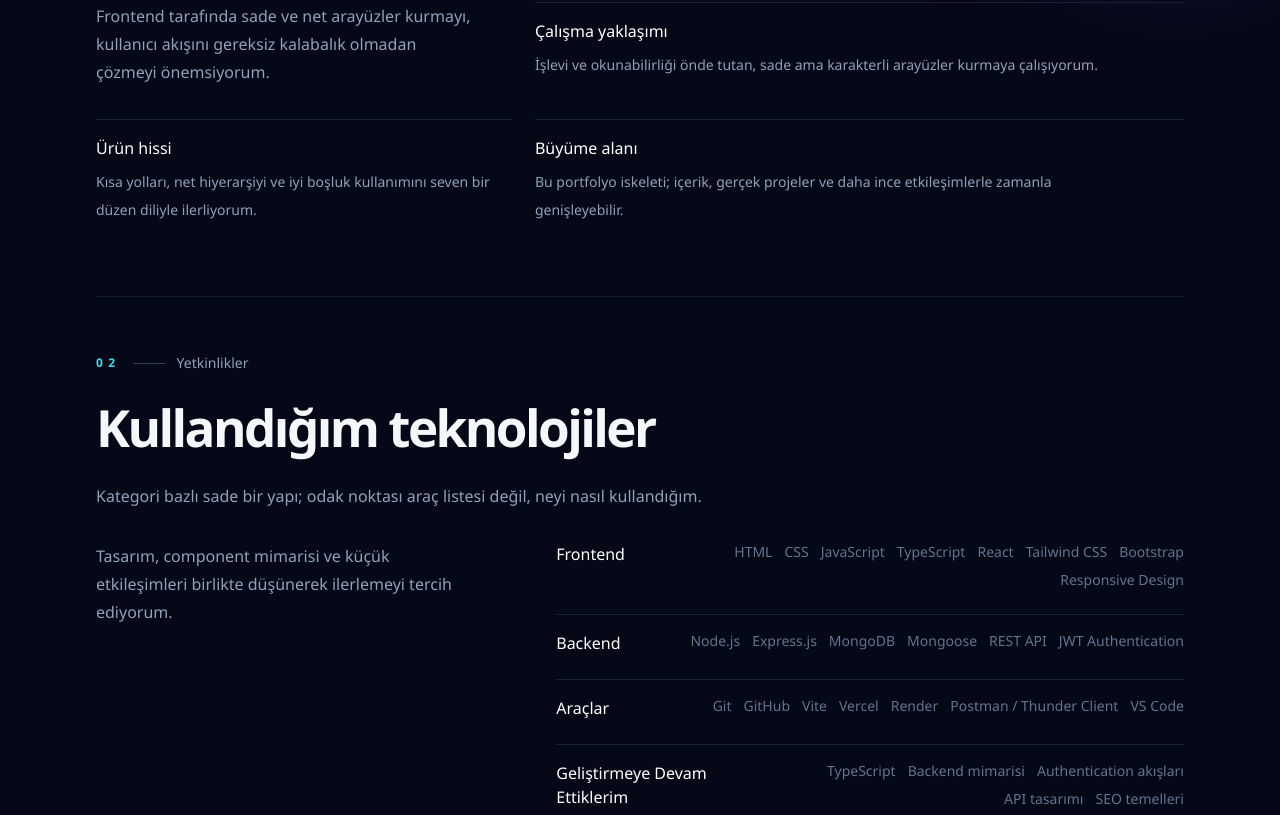
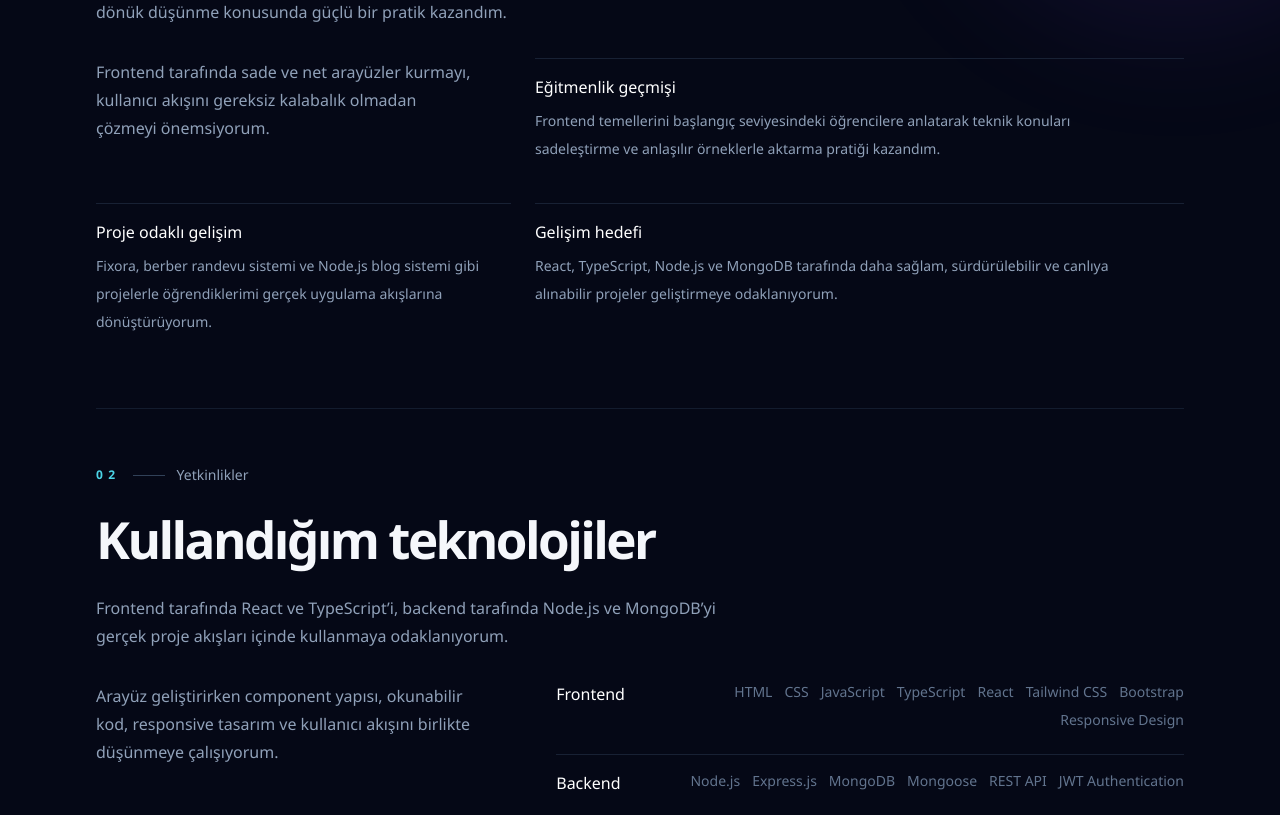
Before and after one commit to EnessCansever/enes-portfolio, a React (Vite) app: page / in a window 1280 px wide. Shown: the part 1045-1860 px from the top of the page. Built offline with nearby package versions, Linux system fonts and the light colour scheme.

Commit message:
copy: refine portfolio content

```diff
--- a/src/components/About.tsx
+++ b/src/components/About.tsx
@@ -7,8 +7,8 @@ export function About() {
       number="01"
       id="about"
       eyebrow="Hakkımda"
-      title="Kod, öğretme ve ürün geliştirme arasında"
-      description="Kısa, gerçekçi ve CV’ye uygun bir profil alanı; odağım arayüz kalitesi ve sürdürülebilir yapı."
+      title="Frontend eğitmenliğinden full-stack geliştirmeye"
+      description="Frontend eğitmenliği deneyimimle HTML, CSS, JavaScript, Bootstrap ve React temellerini anlattım. Bu süreçte teknik konuları sadeleştirme, örneklerle açıklama ve kullanıcıya dönük düşünme konusunda güçlü bir pratik kazandım."
     >
       <div className="grid gap-6 lg:grid-cols-[0.78fr_1.22fr] lg:items-start">
         <p className="max-w-sm text-sm leading-7 text-slate-400 sm:text-base">
--- a/src/components/Contact.tsx
+++ b/src/components/Contact.tsx
@@ -8,11 +8,11 @@ export function Contact() {
       id="contact"
       eyebrow="İletişim"
       title="Birlikte çalışabiliriz"
-      description="Kısa bir not bırakmak, bir proje konuşmak veya güncel çalışmalarımı görmek için buradayım."
+      description="Frontend, React veya full-stack projeler üzerine konuşmak istersen benimle iletişime geçebilirsin."
     >
       <div className="grid gap-6 lg:grid-cols-[0.8fr_1.2fr] lg:items-start">
         <p className="max-w-sm text-sm leading-7 text-slate-400 sm:text-base">
-          Kısa bir mesaj bırakmak veya bir iş konuşmak istersen, aşağıdaki bağlantılar yeterli.
+          Kısa bir mesaj bırakmak, projelerimi incelemek veya iş fırsatları için iletişime geçmek istersen bağlantılar aşağıda.
         </p>
 
         <div className="space-y-2">
--- a/src/components/Experience.tsx
+++ b/src/components/Experience.tsx
@@ -8,7 +8,7 @@ export function Experience() {
       id="experience"
       eyebrow="Deneyim"
       title="Deneyim ve geçmiş"
-      description="İki ana satırla, geçmişimi kısa ve doğru biçimde özetleyen bir zaman çizelgesi."
+      description="Frontend eğitmenliği, kişisel projeler ve full-stack geliştirme sürecimi özetleyen kısa zaman çizelgesi."
     >
       <div className="space-y-2">
         {experienceItems.map((item) => (
--- a/src/components/Focus.tsx
+++ b/src/components/Focus.tsx
@@ -8,7 +8,7 @@ export function Focus() {
       id="focus"
       eyebrow="Odak Alanlarım"
       title="Şu anda güçlendirdiğim alanlar"
-      description="Kısa vadede derinleşmek istediğim başlıklar; teknik omurga, okunabilir yapı ve arayüz kalitesi."
+      description="İşe alım sürecine hazırlanırken hem temel frontend bilgisini hem de full-stack proje pratiğini güçlendirmeye odaklanıyorum."
     >
       <div className="space-y-2">
         {focusItems.map((item, index) => (
--- a/src/components/Footer.tsx
+++ b/src/components/Footer.tsx
@@ -2,7 +2,7 @@ export function Footer() {
   return (
     <footer className="app-container pb-8 pt-2 sm:pb-10">
       <div className="border-t border-slate-800/70 pt-6 text-sm text-slate-500 sm:flex sm:items-center sm:justify-between">
-        <p>© 2026 Enes Cansever. React, TypeScript ve Tailwind CSS ile geliştirildi.</p>
+        <p>© 2026 Enes Cansever. Kullanıcı odaklı web arayüzleri ve full-stack projeler.</p>
       </div>
     </footer>
   )
--- a/src/components/Skills.tsx
+++ b/src/components/Skills.tsx
@@ -8,11 +8,11 @@ export function Skills() {
       id="skills"
       eyebrow="Yetkinlikler"
       title="Kullandığım teknolojiler"
-      description="Kategori bazlı sade bir yapı; odak noktası araç listesi değil, neyi nasıl kullandığım."
+      description="Frontend tarafında React ve TypeScript’i, backend tarafında Node.js ve MongoDB’yi gerçek proje akışları içinde kullanmaya odaklanıyorum."
     >
       <div className="grid gap-6 lg:grid-cols-[0.82fr_1.18fr]">
         <p className="max-w-sm text-sm leading-7 text-slate-400 sm:text-base">
-          Tasarım, component mimarisi ve küçük etkileşimleri birlikte düşünerek ilerlemeyi tercih ediyorum.
+          Arayüz geliştirirken component yapısı, okunabilir kod, responsive tasarım ve kullanıcı akışını birlikte düşünmeye çalışıyorum.
         </p>
 
         <div className="space-y-6">
--- a/src/data/portfolio.ts
+++ b/src/data/portfolio.ts
@@ -19,23 +19,23 @@ export const navigationItems: NavigationItem[] = [
 ]
 
 export const heroStats: HeroStat[] = [
-  { value: 'Odak', label: 'React odaklı frontend' },
-  { value: 'Stack', label: 'Node.js ile full-stack gelişim' },
-  { value: 'Ton', label: 'sade ve kullanıcı odaklı arayüzler' },
+  { value: 'Odak', label: 'React ile kullanıcı arayüzleri geliştirme' },
+  { value: 'Backend', label: 'Node.js, Express ve MongoDB ile API geliştirme' },
+  { value: 'Yaklaşım', label: 'Sade, anlaşılır ve sürdürülebilir proje yapısı' },
 ]
 
 export const aboutHighlights: HighlightItem[] = [
   {
-    title: 'Çalışma yaklaşımı',
-    description: 'İşlevi ve okunabilirliği önde tutan, sade ama karakterli arayüzler kurmaya çalışıyorum.',
+    title: 'Eğitmenlik geçmişi',
+    description: 'Frontend temellerini başlangıç seviyesindeki öğrencilere anlatarak teknik konuları sadeleştirme ve anlaşılır örneklerle aktarma pratiği kazandım.',
   },
   {
-    title: 'Ürün hissi',
-    description: 'Kısa yolları, net hiyerarşiyi ve iyi boşluk kullanımını seven bir düzen diliyle ilerliyorum.',
+    title: 'Proje odaklı gelişim',
+    description: 'Fixora, berber randevu sistemi ve Node.js blog sistemi gibi projelerle öğrendiklerimi gerçek uygulama akışlarına dönüştürüyorum.',
   },
   {
-    title: 'Büyüme alanı',
-    description: 'Bu portfolyo iskeleti; içerik, gerçek projeler ve daha ince etkileşimlerle zamanla genişleyebilir.',
+    title: 'Gelişim hedefi',
+    description: 'React, TypeScript, Node.js ve MongoDB tarafında daha sağlam, sürdürülebilir ve canlıya alınabilir projeler geliştirmeye odaklanıyorum.',
   },
 ]
 
@@ -95,12 +95,12 @@ export const projectItems: ProjectItem[] = [
 
 export const experienceItems: ExperienceItem[] = [
   {
-    period: '2024 - bugün',
-    title: 'Digiway Akademi',
-    description: 'HTML, CSS, JavaScript, Bootstrap ve React temelleri üzerine başlangıç seviyesindeki öğrencilere eğitim verdim. Teknik konuları sadeleştirme ve pratik örneklerle anlatma üzerine deneyim kazandım.',
+    period: '2024',
+    title: 'Frontend Developer Eğitmeni — Digiway Akademi',
+    description: 'HTML, CSS, JavaScript, Bootstrap ve React temelleri üzerine başlangıç seviyesindeki öğrencilere eğitim verdim. Teknik konuları sadeleştirme, pratik örneklerle anlatma ve öğrencilerin proje geliştirme sürecine destek olma deneyimi kazandım.',
   },
   {
-    period: '2023 - 2024',
+    period: '2024 - 2026',
     title: 'Kişisel Projeler ve Full-Stack Gelişim',
     description: 'React, Node.js, Express ve MongoDB ile gerçek proje akışlarını deneyerek frontend dışındaki backend tarafını da güçlendirdiğim süreç.',
   },
@@ -108,16 +108,16 @@ export const experienceItems: ExperienceItem[] = [
 
 export const focusItems: FocusItem[] = [
   {
-    title: 'Daha güçlü TypeScript kullanımı',
-    description: 'Tip güvenliğini artıran, bakım maliyetini azaltan daha sağlam component yapıları.',
+    title: 'React ve TypeScript',
+    description: 'Component yapısı, state yönetimi, form akışları ve kullanıcı arayüzü geliştirme pratiğimi güçlendiriyorum.',
   },
   {
-    title: 'Backend mimarisi',
-    description: 'Express.js, MongoDB ve kimlik doğrulama akışlarını daha düzenli kurgulamak.',
+    title: 'Node.js ve Backend',
+    description: 'Express, MongoDB, JWT ve REST API yapılarıyla backend tarafında daha düzenli proje geliştirmeye odaklanıyorum.',
   },
   {
-    title: 'SEO ve erişilebilirlik',
-    description: 'Arayüzün sadece şık değil, bulunabilir ve anlaşılır da olmasına özen göstermek.',
+    title: 'Canlıya alma ve ürün kalitesi',
+    description: 'Vercel, Render, SEO, hata yönetimi ve kullanıcı deneyimi tarafında projelerimi daha üretim seviyesine yaklaştırıyorum.',
   },
 ]
 
```
